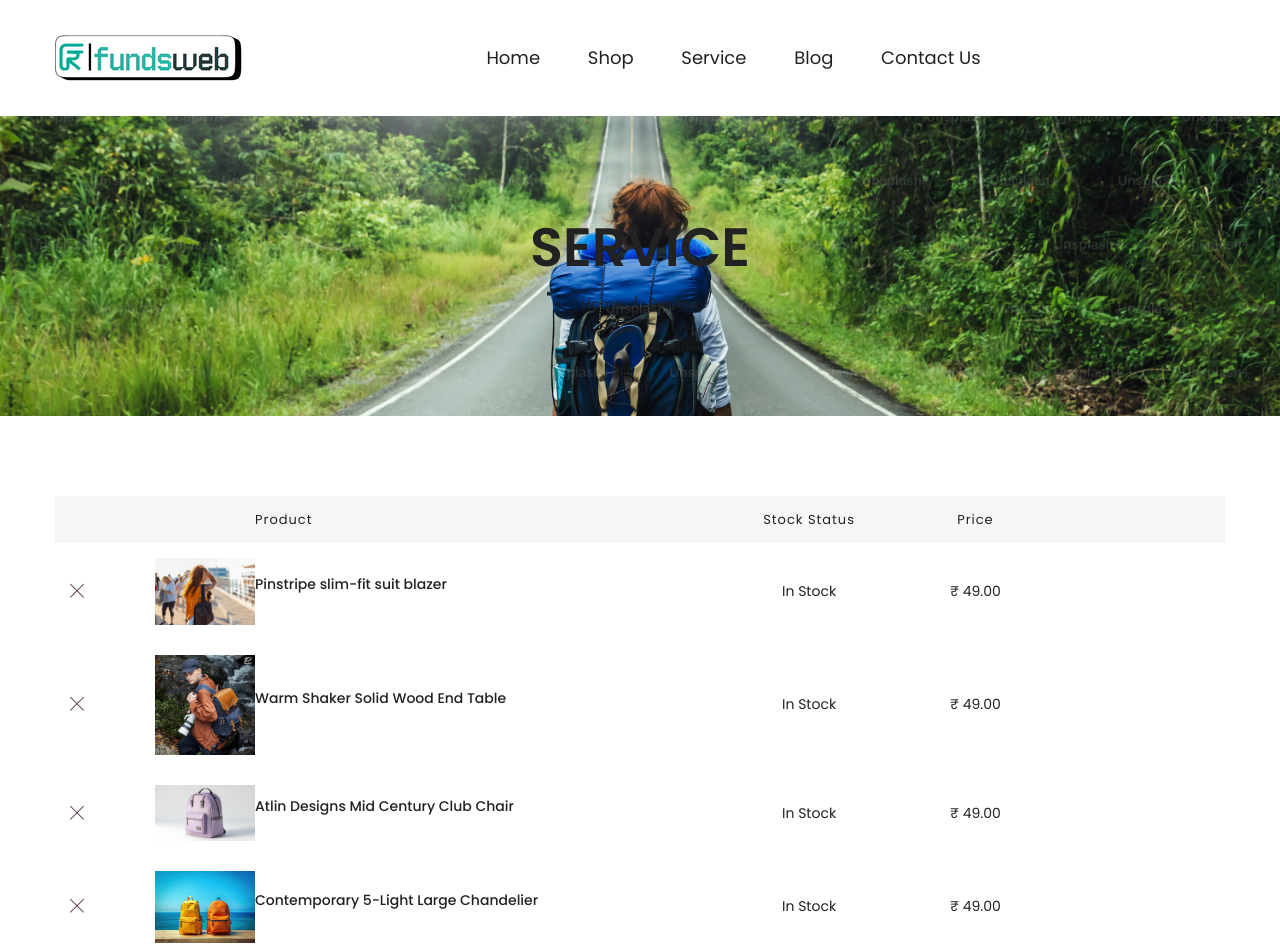
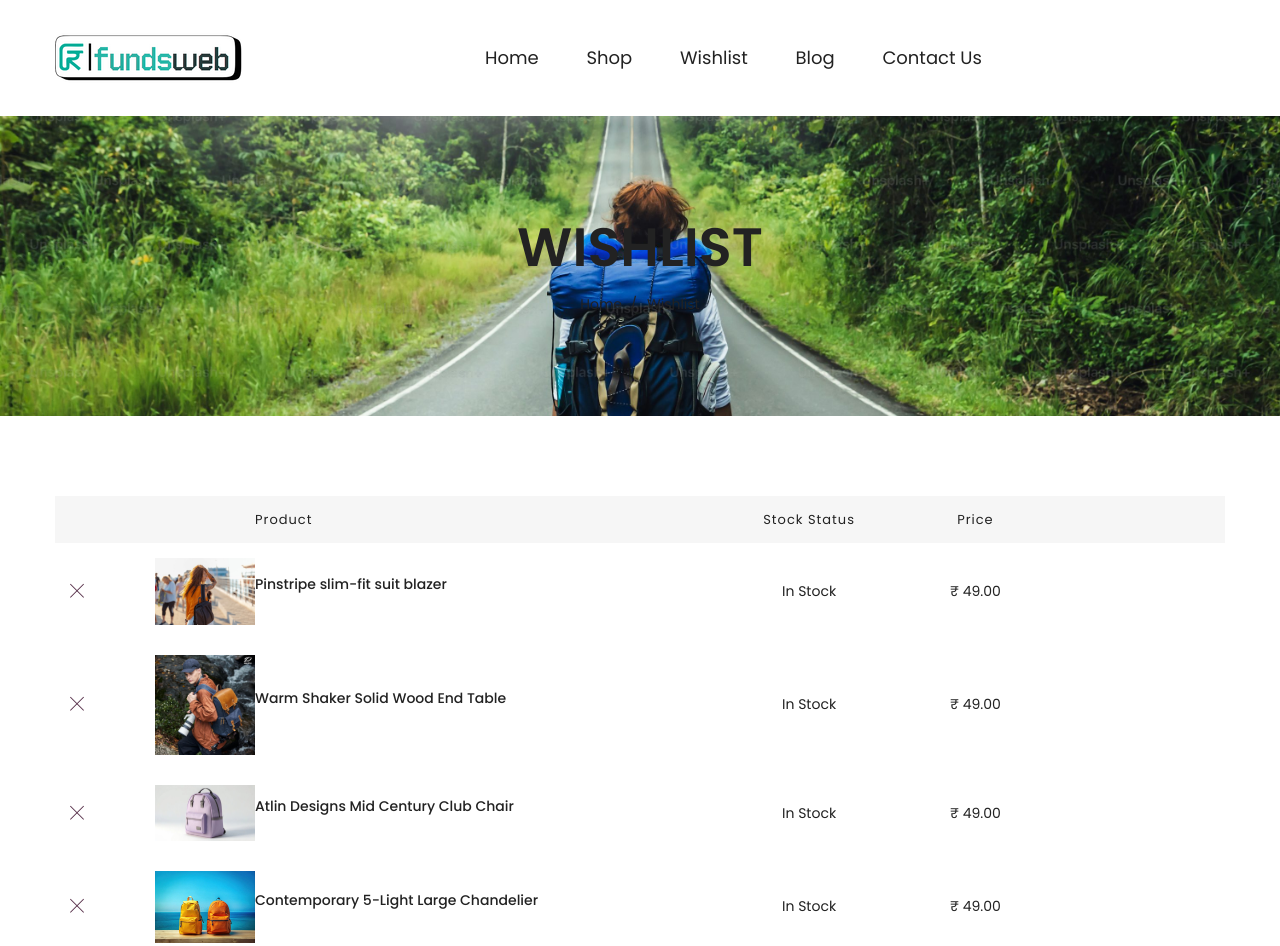
Before and after one commit to Mihir100P/fundsroom_SDE_task6, a plain HTML site: page wishlist.html in a window 1280 px wide. Shown: the top 946 px of the page. Drawn offline with Linux system fonts and the light colour scheme.

Commit message:
update header

```diff
--- a/wishlist.html
+++ b/wishlist.html
@@ -62,7 +62,7 @@
                                             <a href="shop.html" class="mainmenu__link">Shop</a>
                                         </li>
                                         <li class="mainmenu__item">
-                                            <a href="wishlist.html" class="mainmenu__link">Service</a>
+                                            <a href="wishlist.html" class="mainmenu__link">Wishlist</a>
                                         </li>
                                         <li class="mainmenu__item">
                                             <a href="blog.html" class="mainmenu__link">Blog</a>
@@ -111,10 +111,10 @@
   <div class="container position-relative">
     <div class="row">
       <div class="col-12 text-center">
-        <h1 class="page-title">Service</h1>
+        <h1 class="page-title">Wishlist</h1>
         <ul class="breadcrumb">
           <li><a href="index.html">Home</a></li>
-          <li class="current"><span>Service</span></li>
+          <li class="current"><span>Wishlist</span></li>
         </ul>
       </div>
     </div>
@@ -333,7 +333,7 @@
                         </li>
                         <li>
                             <a href="wishlist.html">
-                                <span class="mm-text">Service</span>
+                                <span class="mm-text">Wishlist</span>
                             </a>
                         </li>
                         <li>
```
Also changed, not shown: blog.html (+2 -2 lines), contact-us.html (+2 -2 lines), index.html (+2 -2 lines), shop.html (+2 -2 lines).
